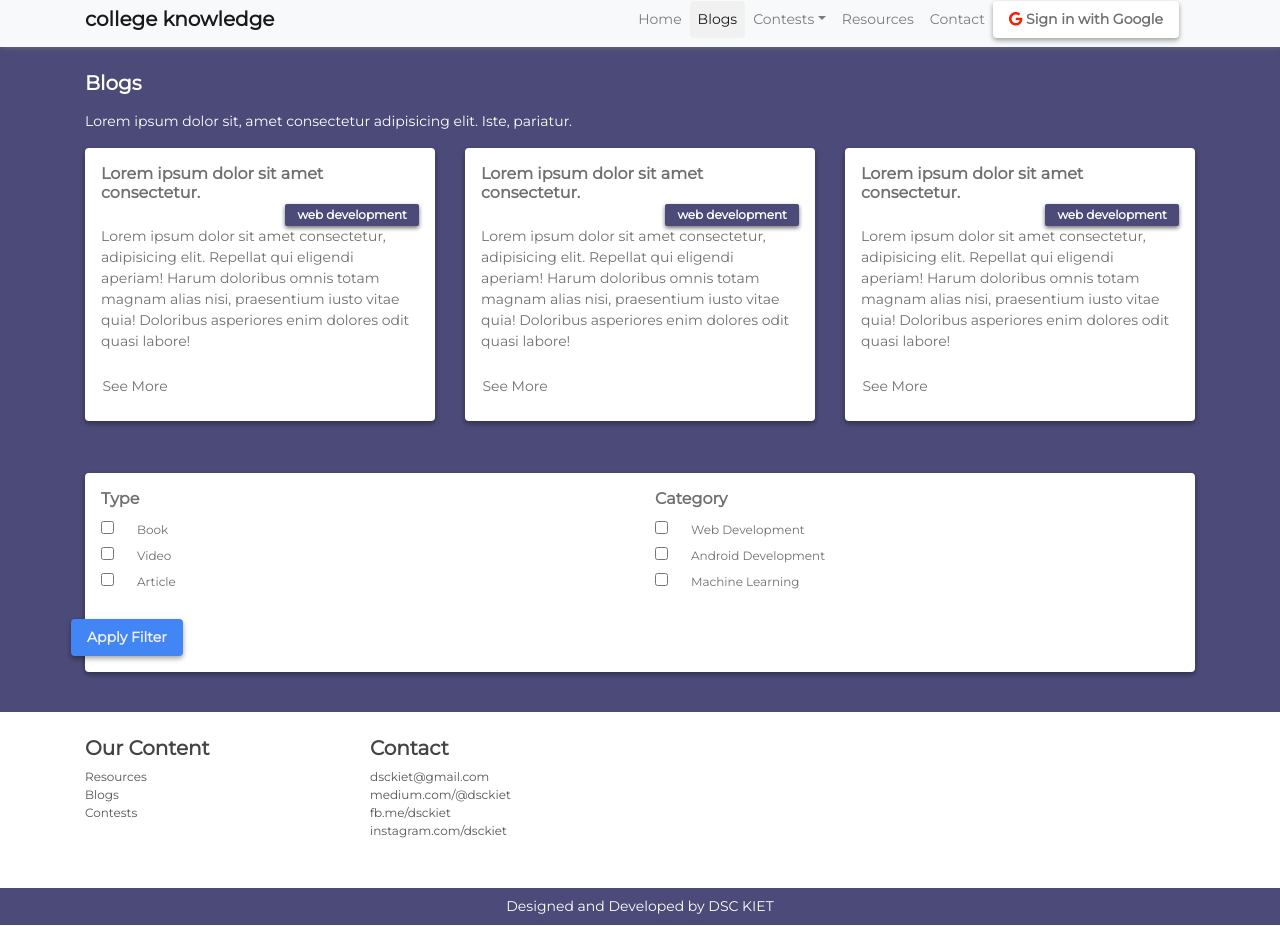
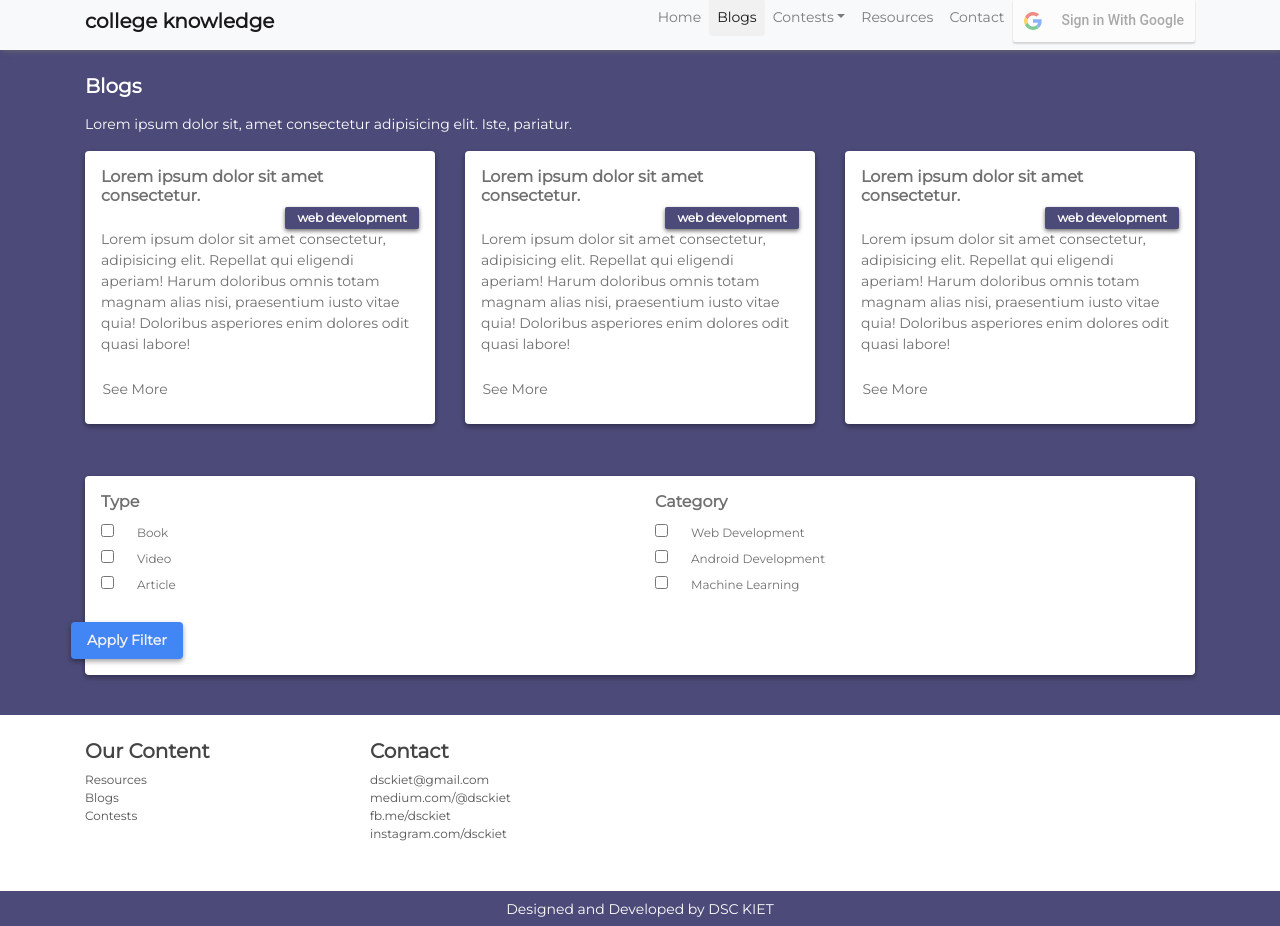
Before and after one commit to rhnmht30/ksd-react, a React (Create React App) app: page /blogs in a window 1280 px wide. Shown: the part 9-935 px from the top of the page. Built offline with nearby package versions, Linux system fonts and the light colour scheme; no server answers.

Commit message:
Login with google working andn talking with backend api

```diff
--- a/package.json
+++ b/package.json
@@ -6,6 +6,7 @@
     "axios": "^0.18.0",
     "react": "^16.8.6",
     "react-dom": "^16.8.6",
+    "react-google-login": "^5.0.4",
     "react-router-dom": "^5.0.0",
     "react-router-hash-link": "^1.2.1",
     "react-scripts": "2.1.8"
--- a/src/App.js
+++ b/src/App.js
@@ -8,12 +8,56 @@ import BlogsPage from "./components/BlogsPage/BlogsPage";
 import AdminAuth from "./components/AdminAuth/AdminAuth";
 import Navbar from "./components/Navbar/Navbar";
 import Footer from "./components/Footer/Footer";
+import * as ROUTES from "./utils/Routes";
+import axios from "axios";
+class App extends Component {
+  state = {
+    isAuthenticated: false,
+    user: null
+  };
 
-class App extends Component {
+  componentDidMount() {
+    axios
+      .get(ROUTES.startHeroku)
+      .then(res => console.log("API online on heroku"));
+  }
+
+  protectedRoute = () => {
+    const token = JSON.parse(localStorage.getItem("token")).token;
+    const bearerToken = `Bearer ${token}`;
+    axios
+      .get(ROUTES.protectedRoute, {
+        headers: {
+          Authorization: bearerToken
+        }
+      })
+      .then(res => console.log(res.data))
+      .catch(err => console.log(err));
+  };
+
+  handleLogin = userData => {
+    axios.post(ROUTES.loginToken, userData).then(res => {
+      localStorage.setItem("token", JSON.stringify(res.data));
+      this.setState({
+        isAuthenticated: true,
+        user: userData
+      });
+    });
+  };
+
+  handleLogout = () => {
+    this.setState({ isAuthenticated: false, user: null });
+    localStorage.removeItem("token");
+  };
+
   render() {
     return (
       <div className="App">
-        <Navbar />
+        <Navbar
+          isAuth={this.state.isAuthenticated}
+          onLogin={this.handleLogin}
+          onLogout={this.handleLogout}
+        />
         <Switch>
           <Route exact path="/" component={HomePage} />
           <Route path="/contact" component={ContactPage} />
@@ -22,6 +66,7 @@ class App extends Component {
           <Route path="/admin" component={AdminAuth} />
         </Switch>
         <Footer />
+        <button onClick={this.protectedRoute}>Protected</button>
       </div>
     );
   }
--- a/src/components/HomePage/HomePage.js
+++ b/src/components/HomePage/HomePage.js
@@ -82,14 +82,14 @@ export default class HomePage extends Component {
             </div>
           </div>
         </div>
-        <div class="about_kiet">
-          <div class="container pt-4 pb-4">
-            <div class="row">
-              <div class="col-md-9 col-sm-12">
-                <h5 class="title" style={{ color: "#fff" }}>
+        <div className="about_kiet">
+          <div className="container pt-4 pb-4">
+            <div className="row">
+              <div className="col-md-9 col-sm-12">
+                <h5 className="title" style={{ color: "#fff" }}>
                   About us
                 </h5>
-                <p class="description" style={{ color: "#fff" }}>
+                <p className="description" style={{ color: "#fff" }}>
                   Developer Student Club KIET is inspired by Google Developers
                   Family. We started our journey in Feb 2019. We try to engage
                   student developers through our hack events, codelabs and
@@ -99,16 +99,16 @@ export default class HomePage extends Component {
                 </p>
                 <a
                   href="https://dsckiet.tech"
-                  class="btn btn-outline-dark custom_btn"
+                  className="btn btn-outline-dark custom_btn"
                   style={{ fontWeight: "400" }}
                 >
                   Visit us at dsckiet.tech
                 </a>
               </div>
-              <div class="col-md-3 col-sm-12 pt-5">
+              <div className="col-md-3 col-sm-12 pt-5">
                 <img
                   src="./assets/images/dsc.png"
-                  class="coding-mojo"
+                  className="coding-mojo"
                   width="100%"
                   alt=""
                 />
--- a/src/components/Navbar/Navbar.js
+++ b/src/components/Navbar/Navbar.js
@@ -1,9 +1,16 @@
 import React, { Component } from "react";
 import { HashLink as Link } from "react-router-hash-link";
 import { NavLink } from "react-router-dom";
+import { GoogleLogin, GoogleLogout } from "react-google-login";
 
 export default class Navbar extends Component {
   render() {
+    const responseGoogle = response => {
+      this.props.onLogin(response.profileObj);
+    };
+    const logout = () => {
+      this.props.onLogout();
+    };
     return (
       <div>
         <nav
@@ -107,13 +114,16 @@ export default class Navbar extends Component {
                     Contact
                   </NavLink>
                 </li>
-                <button
-                  className="btn prime_btn"
-                  style={{ background: "#fff", color: "#707070" }}
-                >
-                  <i className="fab fa-google" style={{ color: "#F02200" }} />{" "}
-                  Sign in with Google
-                </button>
+                {!this.props.isAuth ? (
+                  <GoogleLogin
+                    clientId="950041852674-1sj1geobh1fp6bsed16523b203umdtpu.apps.googleusercontent.com"
+                    buttonText="Sign in With Google"
+                    onSuccess={responseGoogle}
+                    onFailure={responseGoogle}
+                  />
+                ) : (
+                  <GoogleLogout buttonText="Logout" onLogoutSuccess={logout} />
+                )}
               </ul>
             </div>
           </div>
```
Also changed, not shown: 1 other file (tests, documents, lock files or other folders).
